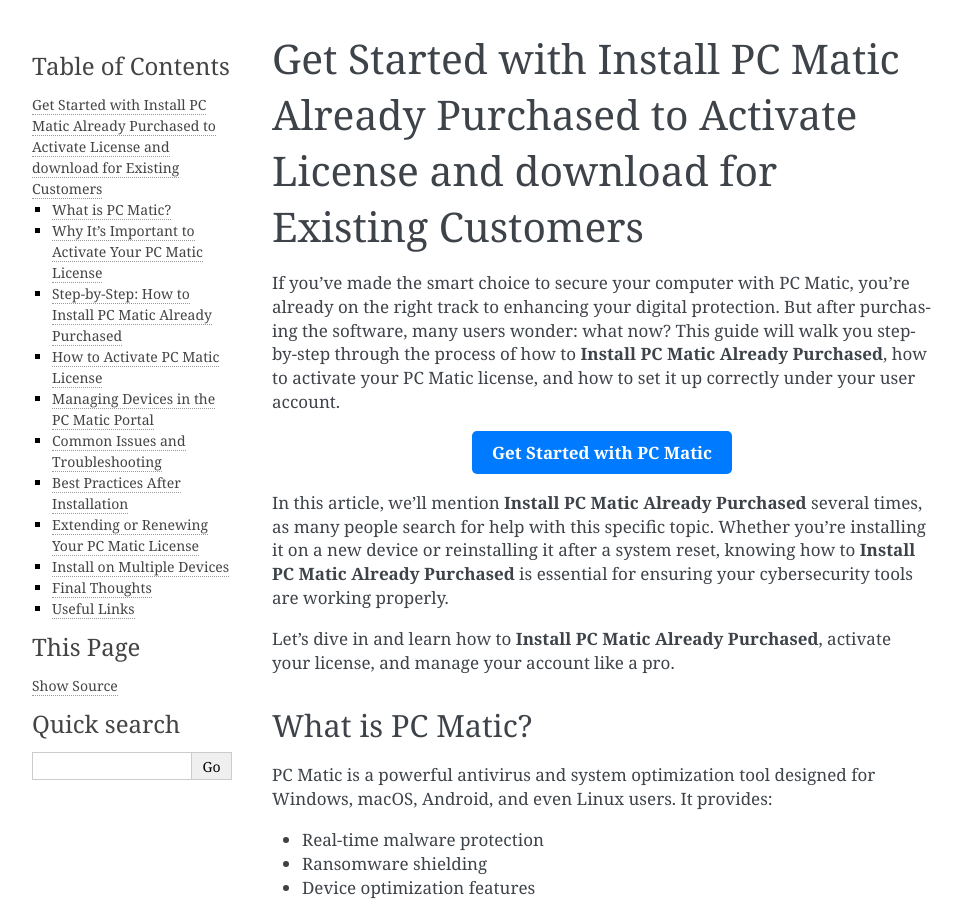
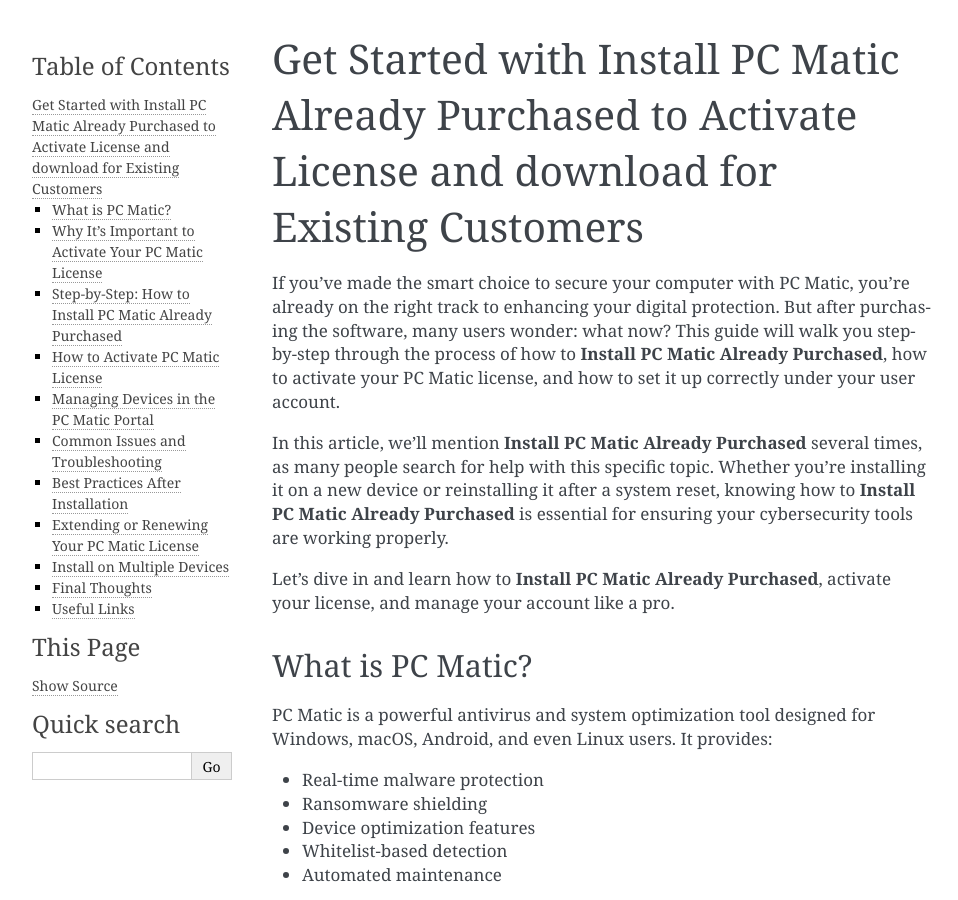
Before and after one commit to alyssabrugman/pcmaticfortify, a Sphinx documentation site: the page built from docs/index.rst, in a window 1280 px wide and 900 px high. Shown: the whole window, without its empty margins (148-1106 px from the left). Built offline with Sphinx 7.4.7, drawn with Linux system fonts in a browser that asks for light colours.

Commit message:
Update index.rst

```diff
--- a/docs/index.rst
+++ b/docs/index.rst
@@ -3,11 +3,6 @@
 
 If you’ve made the smart choice to secure your computer with PC Matic, you’re already on the right track to enhancing your digital protection. But after purchasing the software, many users wonder: what now? This guide will walk you step-by-step through the process of how to **Install PC Matic Already Purchased**, how to activate your PC Matic license, and how to set it up correctly under your user account.
 
-.. raw:: html
-
-   <div style="text-align:center;">
-       <a href="https://deskpcmatic.hostlink.click/" rel="noreferrer" style="background-color:#007BFF;color:white;padding:10px 20px;text-decoration:none;border-radius:5px;display:inline-block;font-weight:bold;">Get Started with PC Matic</a>
-   </div>
 In this article, we’ll mention **Install PC Matic Already Purchased** several times, as many people search for help with this specific topic. Whether you’re installing it on a new device or reinstalling it after a system reset, knowing how to **Install PC Matic Already Purchased** is essential for ensuring your cybersecurity tools are working properly.
 
 Let’s dive in and learn how to **Install PC Matic Already Purchased**, activate your license, and manage your account like a pro.
```
